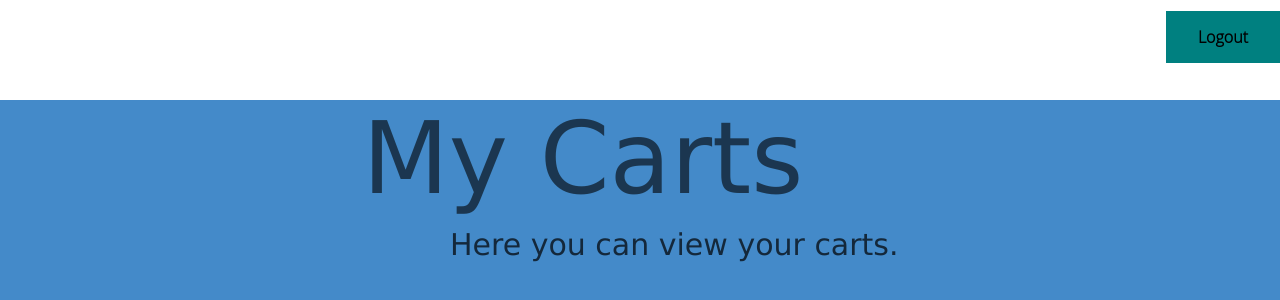
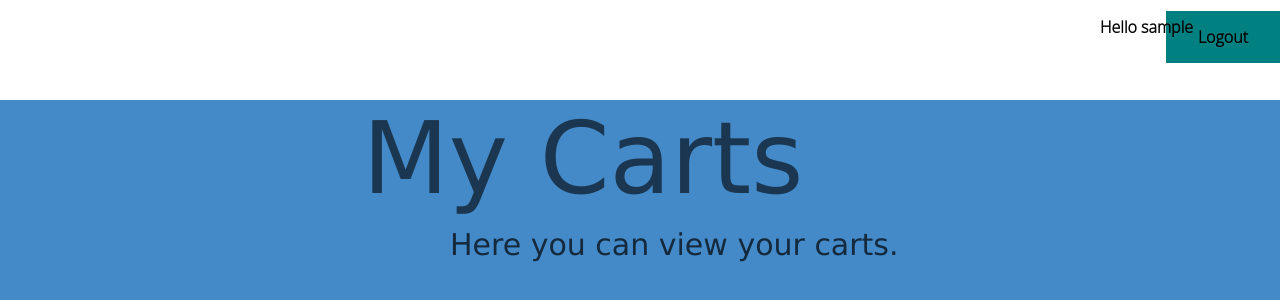
Before and after one commit to Kevin-Taha/UniKart, a Python web app: template unicart/templates/userPage.html in a window 1280 px wide. Shown: the top 300 px of the page. Run offline with Jinja, Linux system fonts and the light colour scheme; the template is opened without the code that fills it: most values are stand-ins (such as "Sample title", 1, 10 or a date in 2020); some libraries are stand-ins or nearby versions.

Commit message:
User check

```diff
--- a/unicart/static_files/userPage.css
+++ b/unicart/static_files/userPage.css
@@ -33,3 +33,11 @@
   border-radius: 25px;
   font-size: 30px;
 }
+
+#usercheck {
+    font-family: "Open Sans Light", "Helvetica Neue", sans-serif;
+    font-weight: bold;
+    position: absolute;
+    left: 1100px;
+
+}
--- a/unicart/templates/userPage.html
+++ b/unicart/templates/userPage.html
@@ -7,6 +7,7 @@
     <link rel = "StyleSheet" href = "/resources/userPage.css"> </link>
   </head>
   <body>
+  <p id = "usercheck"> Hello {{ username }} </p>
   <h1 id = "aboutlink"> <a style="text-decoration:none;" href = "login"> Logout </a></h1>
     <div id = "welcometext">
       <p id ="cartText"> My Carts </p>
```
Also changed, not shown: unicart/main.py (+6 -1 lines), 1 other file.
